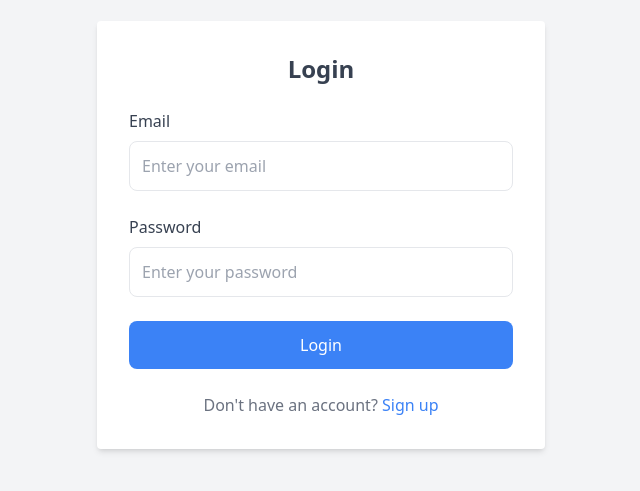
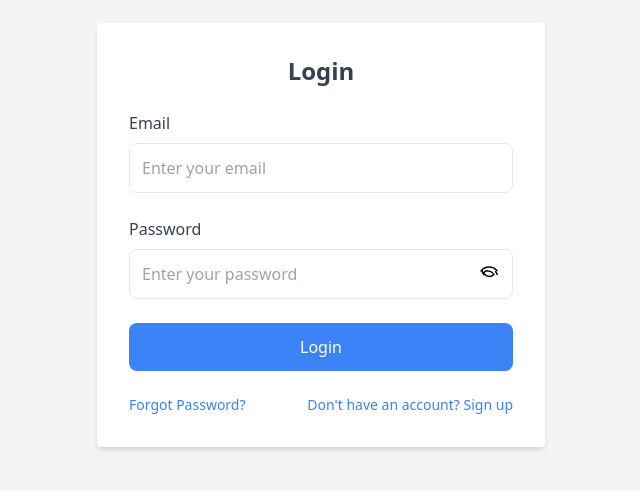
Before and after one commit to bally3399/DLC-FRONTEND, a React (Create React App) app: page /login in a window 1280 px wide. Shown: the part 165-656 px from the top of the page, without its empty margins (319-959 px from the left). Built offline with nearby package versions, Linux system fonts and the light colour scheme.

Commit message:
login refactor

```diff
--- /dev/null
+++ b/src/pages/hompage/ForgetPassword.jsx
@@ -0,0 +1,11 @@
+import React from 'react'
+
+const ForgetPassword = () => {
+  return (
+    <div>
+      <h1>Forget Password</h1>
+    </div>
+  )
+}
+
+export default ForgetPassword;
--- a/src/pages/hompage/LoginPage.jsx
+++ b/src/pages/hompage/LoginPage.jsx
@@ -4,11 +4,16 @@ import { Link } from "react-router-dom";
 const LoginPage = () => {
     const [email, setEmail] = useState('');
     const [password, setPassword] = useState('');
+    const [showPassword, setShowPassword] = useState(false);
 
     const handleSubmit = (e) => {
         e.preventDefault();
-        // You can add login logic here
+        // Add your login logic here
         console.log({ email, password });
+    };
+
+    const togglePasswordVisibility = () => {
+        setShowPassword(!showPassword);
     };
 
     return (
@@ -29,32 +34,68 @@ const LoginPage = () => {
                     </div>
                     <div>
                         <label className="block text-gray-700 mb-2">Password</label>
+                        <div className="relative">
                             <input
-                            type="password"
+                                type={showPassword ? "text" : "password"}
                                 className="w-full p-3 border rounded-lg focus:outline-none focus:ring focus:border-blue-300"
                                 value={password}
                                 onChange={(e) => setPassword(e.target.value)}
                                 placeholder="Enter your password"
                                 required
                             />
+                            <span
+                                onClick={togglePasswordVisibility}
+                                className="absolute inset-y-0 right-3 flex items-center cursor-pointer"
+                            >
+                                {showPassword ? (
+                                    <svg
+                                        xmlns="http://www.w3.org/2000/svg"
+                                        fill="none"
+                                        viewBox="0 0 24 24"
+                                        strokeWidth="1.5"
+                                        stroke="currentColor"
+                                        className="w-6 h-6"
+                                    >
+                                        <path
+                                            strokeLinecap="round"
+                                            strokeLinejoin="round"
+                                            d="M3.98 8.848a10.42 10.42 0 0116.042-.256M6.414 10.879a6.003 6.003 0 014.666-2.004c1.953 0 3.68.898 4.787 2.261m1.233 1.236a6 6 0 01-4.665 2.004c-1.954 0-3.68-.898-4.788-2.261m-.624.624a6.003 6.003 0 01-1.994-4.671m13.657 1.412c-.001 0 .625 1.49 1.562 2.756"
+                                        />
+                                    </svg>
+                                ) : (
+                                    <svg
+                                        xmlns="http://www.w3.org/2000/svg"
+                                        fill="none"
+                                        viewBox="0 0 24 24"
+                                        strokeWidth="1.5"
+                                        stroke="currentColor"
+                                        className="w-6 h-6"
+                                    >
+                                        <path
+                                            strokeLinecap="round"
+                                            strokeLinejoin="round"
+                                            d="M3.98 8.848a10.42 10.42 0 0116.042-.256M6.414 10.879a6.003 6.003 0 014.666-2.004c1.953 0 3.68.898 4.787 2.261m1.233 1.236a6 6 0 01-4.665 2.004c-1.954 0-3.68-.898-4.788-2.261m-.624.624a6.003 6.003 0 01-1.994-4.671m13.657 1.412c-.001 0 .625 1.49 1.562 2.756"
+                                        />
+                                    </svg>
+                                )}
+                            </span>
+                        </div>
                     </div>
                     <div>
                         <button
                             type="submit"
                             className="w-full bg-blue-500 text-white p-3 rounded-lg hover:bg-blue-600 transition duration-300"
                         >
-                            <Link to={"/signUp"}>
-                    <span className="span2">
                             Login
-                    </span>
-                </Link>
-
                         </button>
                     </div>
                 </form>
-                <p className="text-center text-gray-500 mt-6">
-                    Don't have an account? <a href="#" className="text-blue-500">Sign up</a>
-                </p>
+
+                <div className="flex justify-between mt-6 text-sm">
+                    <a href="/forgetPassword" className="text-blue-500">Forgot Password?</a>
+                    <Link to="/signup" className="text-blue-500">Don't have an account? Sign up</Link>
+
+                </div>
             </div>
         </div>
     );
--- a/src/routes/routes.jsx
+++ b/src/routes/routes.jsx
@@ -1,4 +1,5 @@
 import Layout from "../component/layout/Layout";
+import ForgetPassword from "../pages/hompage/ForgetPassword";
 import LoginPage from "../pages/hompage/LoginPage";
 import SignupPage from "../pages/hompage/SignupPage";
 
@@ -14,5 +15,9 @@ export const ROUTE=[
     {
         path: "/login",
         element: <LoginPage/>
+    },
+    {
+        path: "/forgetPassword",
+        element: <ForgetPassword/>
     }
 ]
```
Lines whose indentation alone changed are shown as unchanged.
